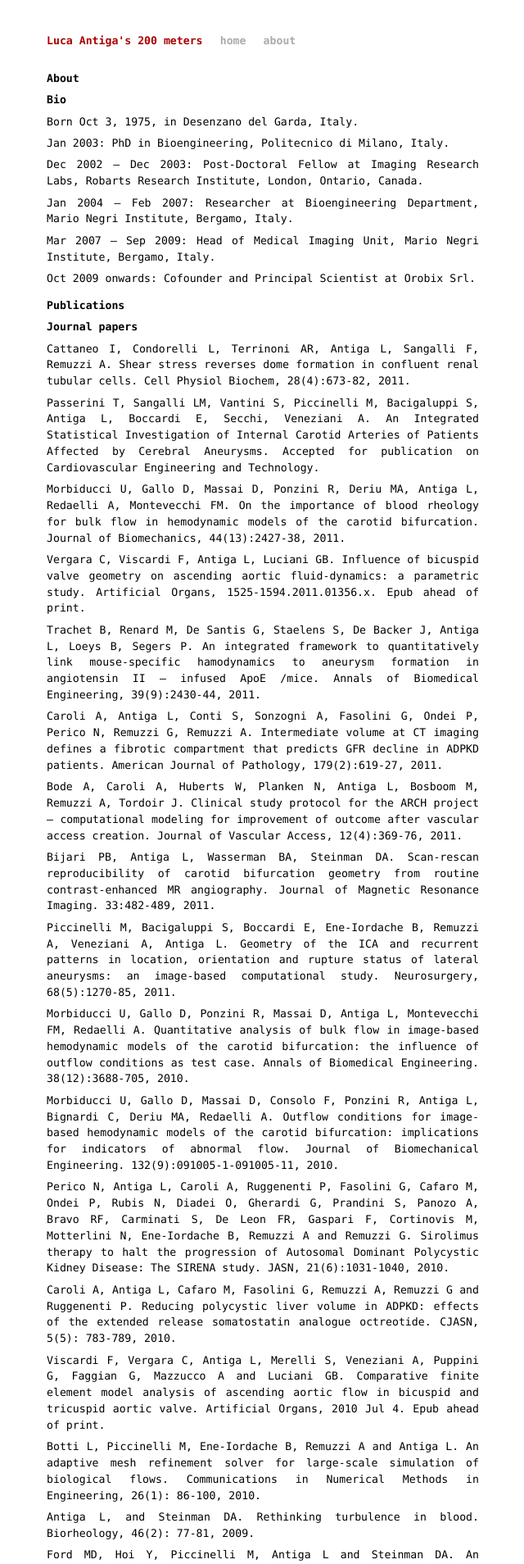
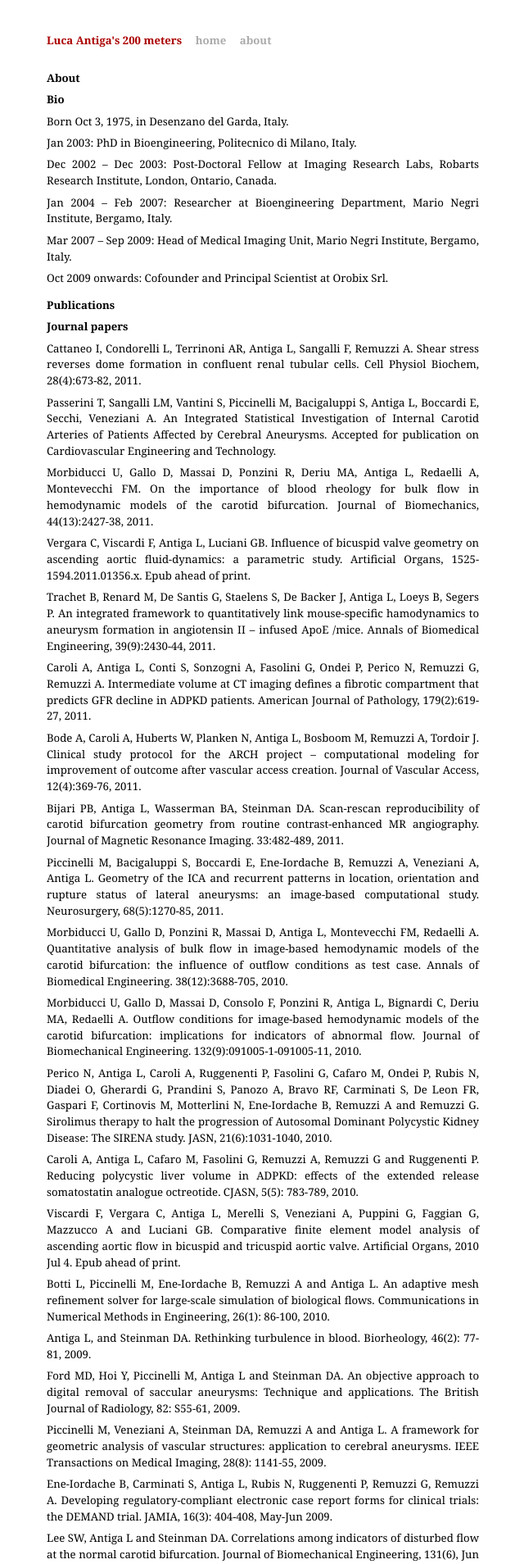
Before and after one commit to lantiga/lantiga.github.com, a Jekyll site: the page built from about.md, in a window 1280 px wide. Shown: the top 1908 px of the page at 82% size, without its empty margins (319-959 px from the left). Built offline with Jekyll 4.4.1, drawn with Linux system fonts in a browser that asks for light colours; Markdown is read by kramdown in place of the engine named in the settings.

Commit message:
Changed font

```diff
--- a/css/screen.css
+++ b/css/screen.css
@@ -17,7 +17,7 @@ html, body {
 
 body {
   background-color: white;
-  font: 12px Monaco, Courier, monospace;
+  font: 12px Georgia, Monaco, helvetica, arial, sans-serif;
   *font-size: small;
   text-align: center;
 }
```
